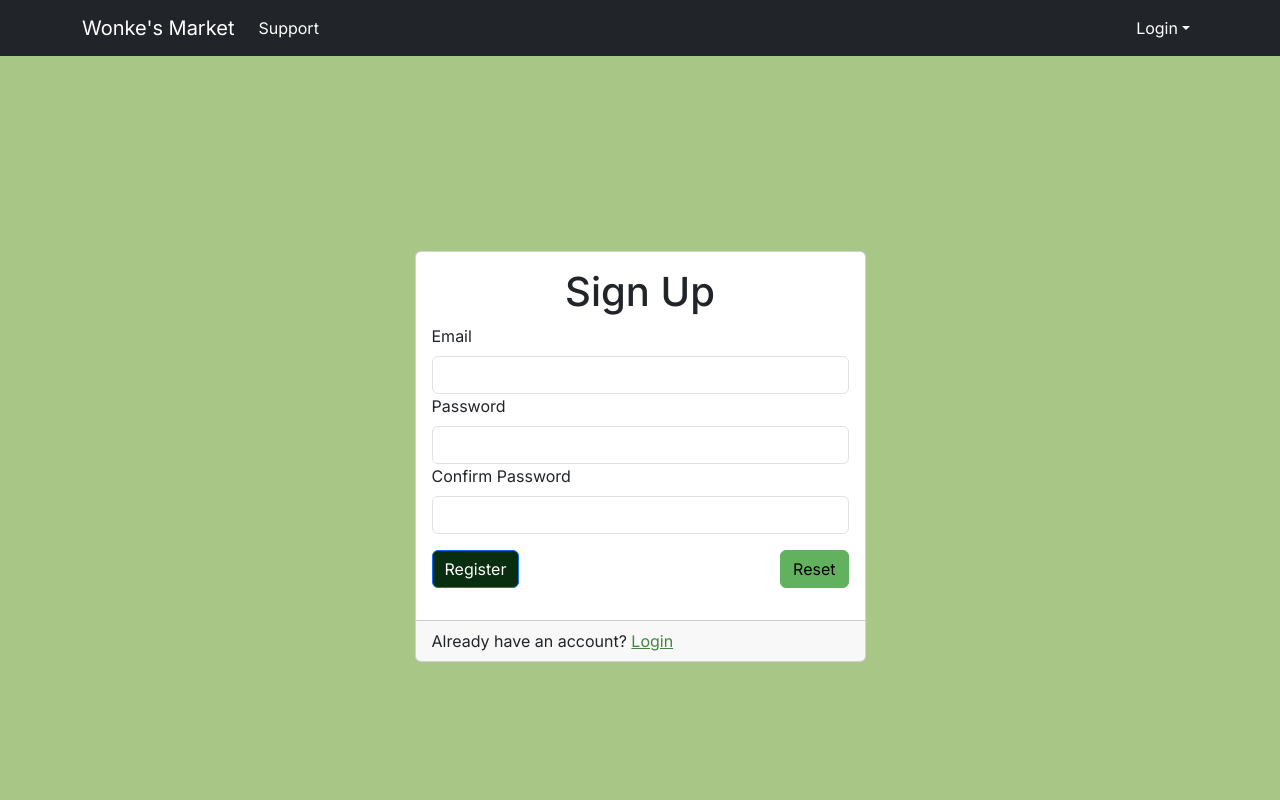
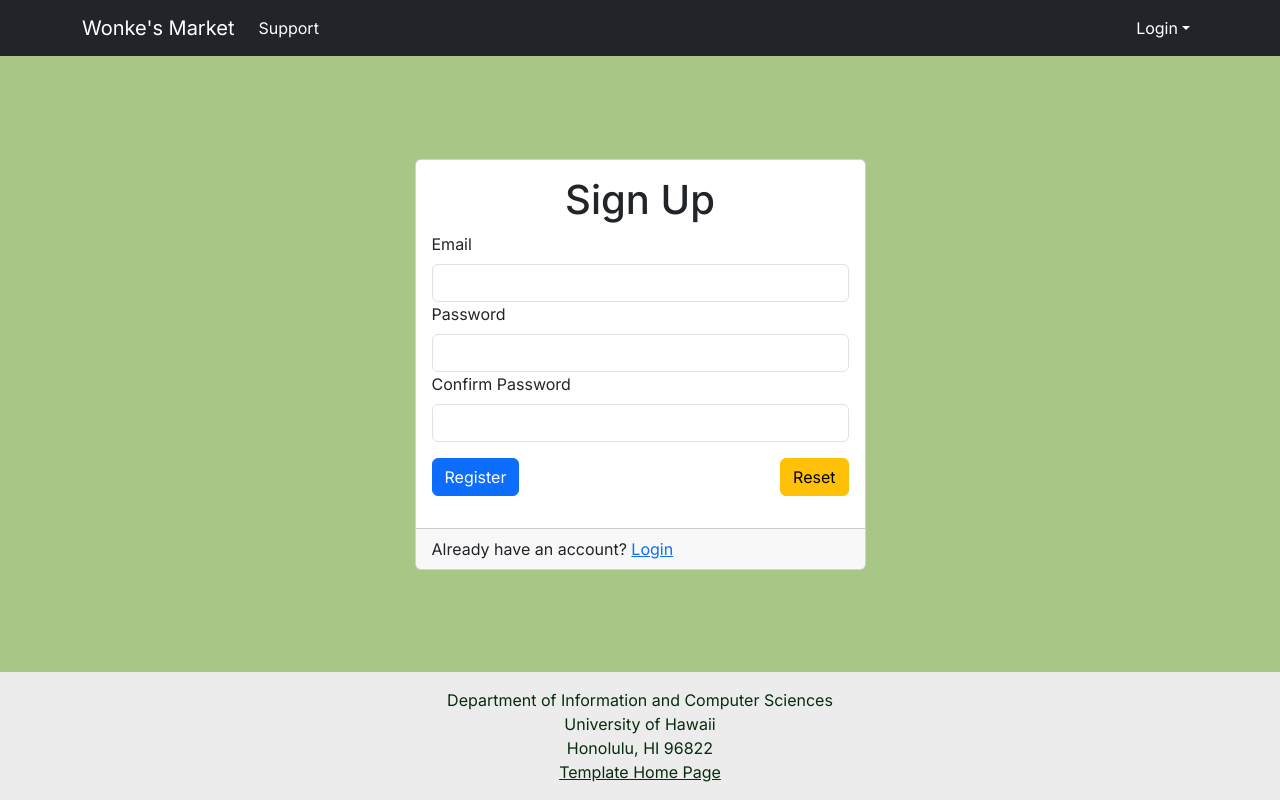
Before and after one commit to wonkes-manoa/manoa-student-market, a Next.js app: page /auth/signup in a window 1280 px wide. Shown: the top 800 px of the page. Built offline with nearby package versions, Linux system fonts and the light colour scheme; no server answers.

Commit message:
#28 Adjust page height
Adjust page height for the login page and sign up page, so the footer does not get squeezed out of viewport.

```diff
--- a/src/app/auth/signin/page.tsx
+++ b/src/app/auth/signin/page.tsx
@@ -3,7 +3,7 @@
 import { signIn } from 'next-auth/react';
 import { Button, Card, Col, Container, Form, Row } from 'react-bootstrap';
 import swal from 'sweetalert';
-import './page.css';
+import '../style.css';
 
 /** The sign in page. */
 const SignIn = () => {
@@ -39,8 +39,8 @@ const SignIn = () => {
 
   return (
     <main
-      className="min-vh-100 flex-grow-1 d-flex align-items-center"
-      style={{ backgroundColor: '#A8C686', minHeight: '100dvh' }}
+      className="flex-grow-1 d-flex align-items-center bg-wonkes-7"
+      style={{ minHeight: '70vh' }}
     >
       <Container>
         <Row className="justify-content-center">
--- a/src/app/auth/signup/page.tsx
+++ b/src/app/auth/signup/page.tsx
@@ -6,7 +6,7 @@ import { yupResolver } from '@hookform/resolvers/yup';
 import * as Yup from 'yup';
 import { Card, Col, Container, Button, Form, Row } from 'react-bootstrap';
 import { createUser } from '@/lib/dbActions';
-import './page.css';
+import '../style.css';
 
 type SignUpForm = {
   email: string;
@@ -46,8 +46,8 @@ const SignUp = () => {
 
   return (
     <main
-      className="min-vh-100 flex-grow-1 d-flex align-items-center"
-      style={{ backgroundColor: '#A8C686', minHeight: '100dvh' }}
+      className="flex-grow-1 d-flex align-items-center bg-wonkes-7"
+      style={{ minHeight: '70vh' }}
     >
       <Container>
         <Row className="justify-content-center">
--- a/src/app/auth/style.css
+++ b/src/app/auth/style.css
@@ -20,6 +20,10 @@
 
 .bg-wonkes-6 {
   background-color: #75d872;
+}
+
+.bg-wonkes-7 {
+  background-color: #a8c686;
 }
 
 .border-wonkes-1 {
```
